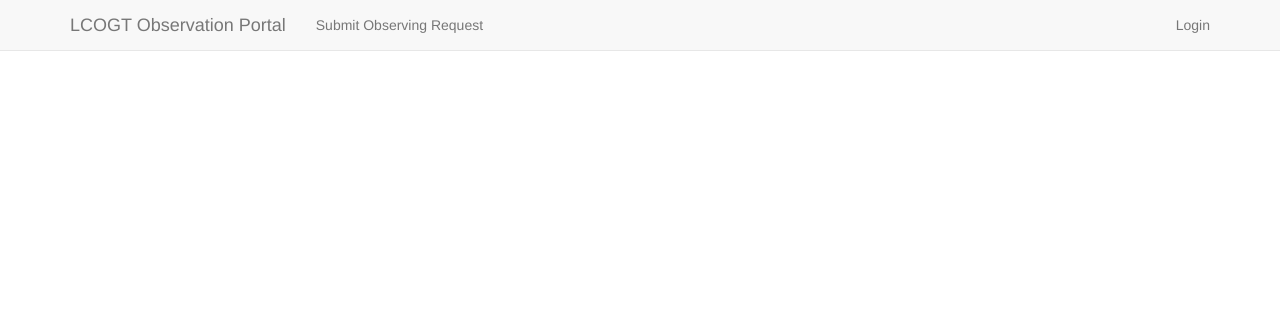
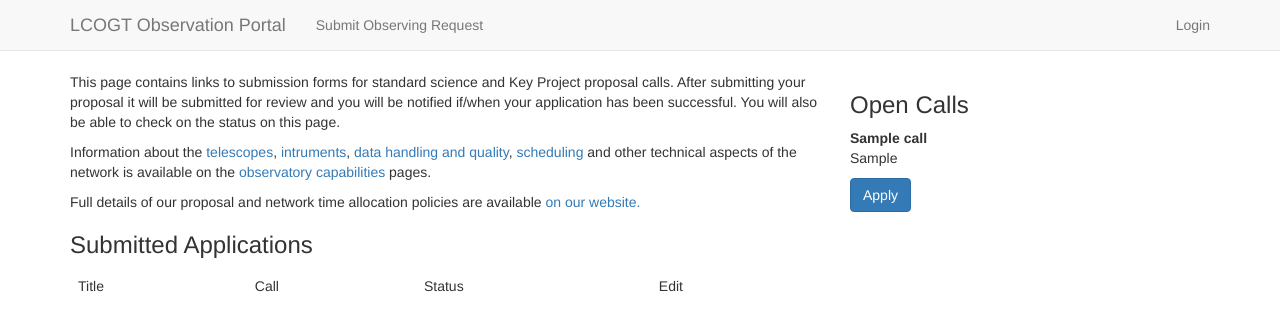
Before and after one commit to LCOGT/valhalla, a Django app: template valhalla/sciapplications/templates/sciapplications/index.html in a window 1280 px wide. Shown: the top 331 px of the page. Run offline with Django 3.2, Linux system fonts and the light colour scheme; the template is opened without the code that fills it: most values are stand-ins (such as "Sample title", 1, 10 or a date in 2020); some libraries are stand-ins or nearby versions.

Commit message:
Add basic index page with open calls, drafts, etc

```diff
--- a/templates/base.html
+++ b/templates/base.html
@@ -1,5 +1,5 @@
 <!doctype html>
-{% load static %}
+{% load static bootstrap3 %}
 <html class="no-js" lang="">
     <head>
         <meta charset="utf-8">
@@ -48,8 +48,15 @@
         </nav>
 
         <div class="container">
-        {% block content %}
-        {% endblock %}
+            <div class="row">
+                <div class="col-md-12">
+                    <div class="messages">
+                        {% bootstrap_messages %}
+                    </div>
+                </div>
+            </div>
+            {% block content %}
+            {% endblock %}
         </div>
     </body>
     <script src="https://code.jquery.com/jquery-3.1.0.min.js"></script>
--- a/valhalla/sciapplications/models.py
+++ b/valhalla/sciapplications/models.py
@@ -38,7 +38,7 @@ class Call(models.Model):
     eligibility_short = models.TextField(blank=True, default='')
 
     def __str__(self):
-        return '{0} call for {1}'.format(self.proposal_type, self.semester)
+        return '{0} call for {1}'.format(self.get_proposal_type_display(), self.semester)
 
 
 class ScienceApplication(models.Model):
@@ -90,6 +90,9 @@ class ScienceApplication(models.Model):
     relevance = models.TextField(blank=True, default='')
     contribution = models.TextField(blank=True, default='')
 
+    class Meta:
+        ordering = ('-id',)
+
     def __str__(self):
         return self.title
 
--- a/valhalla/sciapplications/templates/sciapplications/create.html
+++ b/valhalla/sciapplications/templates/sciapplications/create.html
@@ -4,10 +4,13 @@
 {% block title %}{% trans "Submit Application" %}{% endblock %}
 
 {% block content %}
+<div class="row">
+    <div class="col-md-12">
         <p>
         {% blocktrans with semester=call.semester deadline=call.deadline %}
         You are creating a proposal for {{ semester }}. The deadline for all proposals to be submitted is {{ deadline }}.
         {% endblocktrans %}
+        </p>
         <form method="post" action="" enctype="multipart/form-data" id="app_form">
             {% csrf_token %}
             {% bootstrap_form form %}
@@ -31,6 +34,8 @@ You are creating a proposal for {{ semester }}. The deadline for all proposals t
             <input type="submit" name="SAVE" value="{% trans 'Save' %}" class="btn btn-default" />
             <input type="submit" name="SUBMIT" value="{% trans 'Submit' %}" class="btn btn-default" />
         </form>
+    </div>
+</div>
 {% endblock %}
 {% block extra_javascript %}
 <script src="{% static 'js/vendor/jquery.formset.js' %}"></script>
--- a/valhalla/sciapplications/templates/sciapplications/index.html
+++ b/valhalla/sciapplications/templates/sciapplications/index.html
@@ -1,12 +1,49 @@
 {% extends 'base.html' %}
+{% load i18n %}
+{% block title %}{% trans 'Apply' %}{% endblock %}
 {% block content %}
-{% for sciapp in user.scienceapplication_set.all %}
-<ul>
-    <li>
-        <a href="{% url 'sciapplications:update' pk=sciapp.id %}">
-            {{ sciapp }}
-        </a>
-    </li>
-</ul>
-{% endfor %}
+<div class="row">
+    <div class="col-md-8">
+        <div class="row">
+            <div class="col-md-12">
+                {% blocktrans %}
+                <p>This page contains links to submission forms for standard science and Key Project proposal calls. After submitting your proposal it will be submitted for review and you will be notified if/when your application has been successful. You will also be able to check on the status on this page.</p>
+                <p>Information about the <a href="http://lcogt.net/observatory/telescopes">telescopes</a>, <a href="http://lcogt.net/observatory/instruments">intruments</a>, <a href="http://lcogt.net/observatory/data">data handling and quality</a>, <a href="http://lcogt.net/observatory/scheduling">scheduling</a> and other technical aspects of the network is available on the <a href="http://lcogt.net/observatory/capabilities">observatory capabilities</a> pages.</p>
+                <p>Full details of our proposal and network time allocation policies are available <a href="http://lcogt.net/observatory/proposal/policies">on our website.</a></p>
+                {% endblocktrans %}
+                <h3>Submitted Applications</h3>
+                <table class="table">
+                    <thead><tr><td>Title</td><td>Call</td><td>Status</td><td>Edit</td></tr></thead>
+                    <tbody>
+                        {% for app in user.scienceapplication_set.all %}
+                        <tr>
+                            <td>{{ app.title }}</td>
+                            <td>{{ app.call }}</td>
+                            <td>{{ app.status }}</td>
+                            <td>
+                                {% if app.status == 'DRAFT' %}
+                                <a  href="{% url 'sciapplications:update' pk=app.id %}"><i class="fa fa-pencil-square-o"></i></a>
+                                {% endif %}
+                            </td>
+                        </tr>
+                        {% endfor %}
+                    </tbody>
+                </table>
+            </div>
+        </div>
+    </div>
+    <div class="col-md-4">
+        <div class="row">
+            <div class="col-md-12">
+                <h3>{% trans 'Open Calls' %}</h3>
+                {% for call in calls %}
+                <strong>{{ call }}</strong>
+                <p>{{ call.eligibility_short }}</p>
+                <a class="btn btn-primary" href="{% url 'sciapplications:create' call=call.id %}">Apply</a>
+                {% endfor %}
+            </div>
+        </div>
+    </div>
+</div>
+
 {% endblock %}
```
Also changed, not shown: valhalla/sciapplications/test_views.py (+40 -0 lines), valhalla/sciapplications/views.py (+7 -1 lines). Lines whose indentation alone changed are shown as unchanged.
